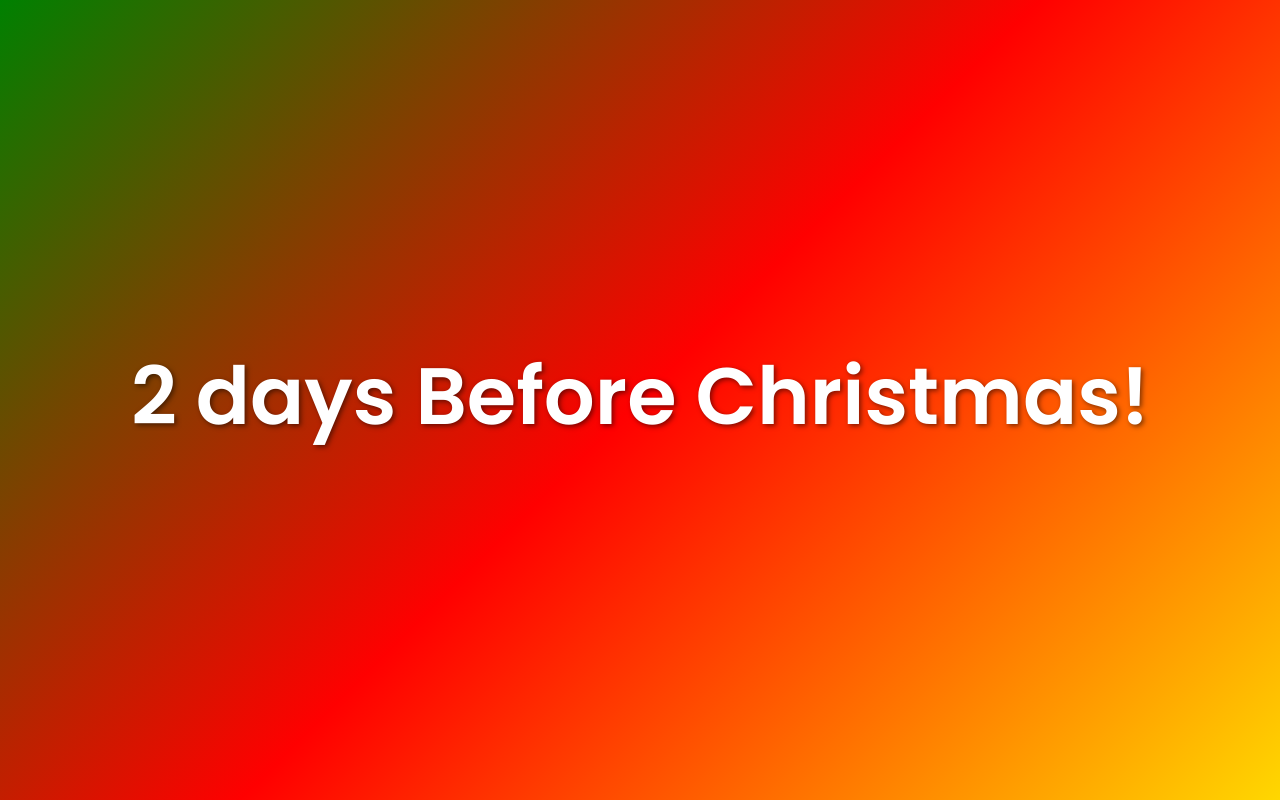
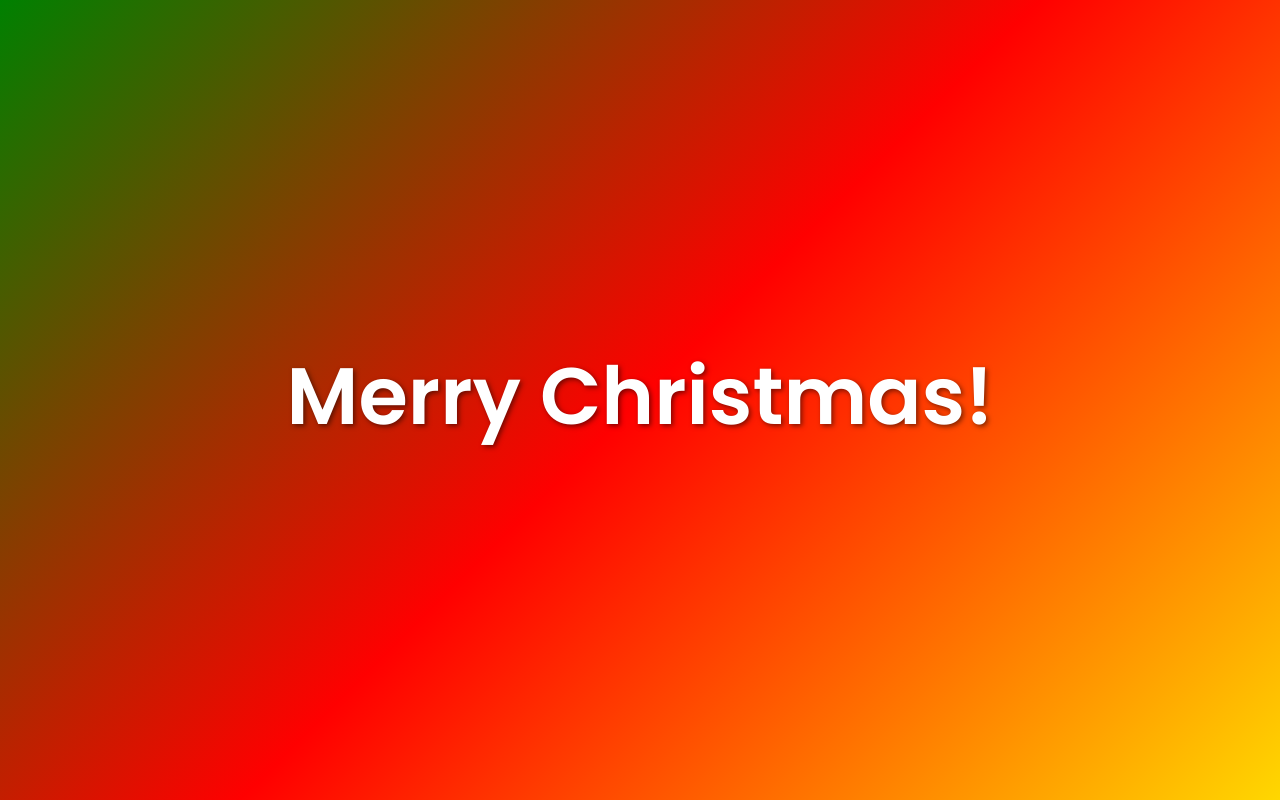
Before and after one commit to lowlowCodee/christmas-countdown, a plain HTML site: page index.html in a window 1280 px wide. Drawn offline with nearby package versions, Linux system fonts and the light colour scheme.

Commit message:
Update index.html

```diff
--- a/index.html
+++ b/index.html
@@ -44,7 +44,7 @@
     const today = new Date();
     today.setHours(0, 0, 0, 0);
 
-    const christmas = new Date(today.getFullYear(), 11, 25);
+    const christmas = new Date(today.getFullYear(), 11, 23);
     const newYear = new Date(today.getFullYear() + 1, 0, 1);
 
     const daysElement = document.getElementById("days");
```
